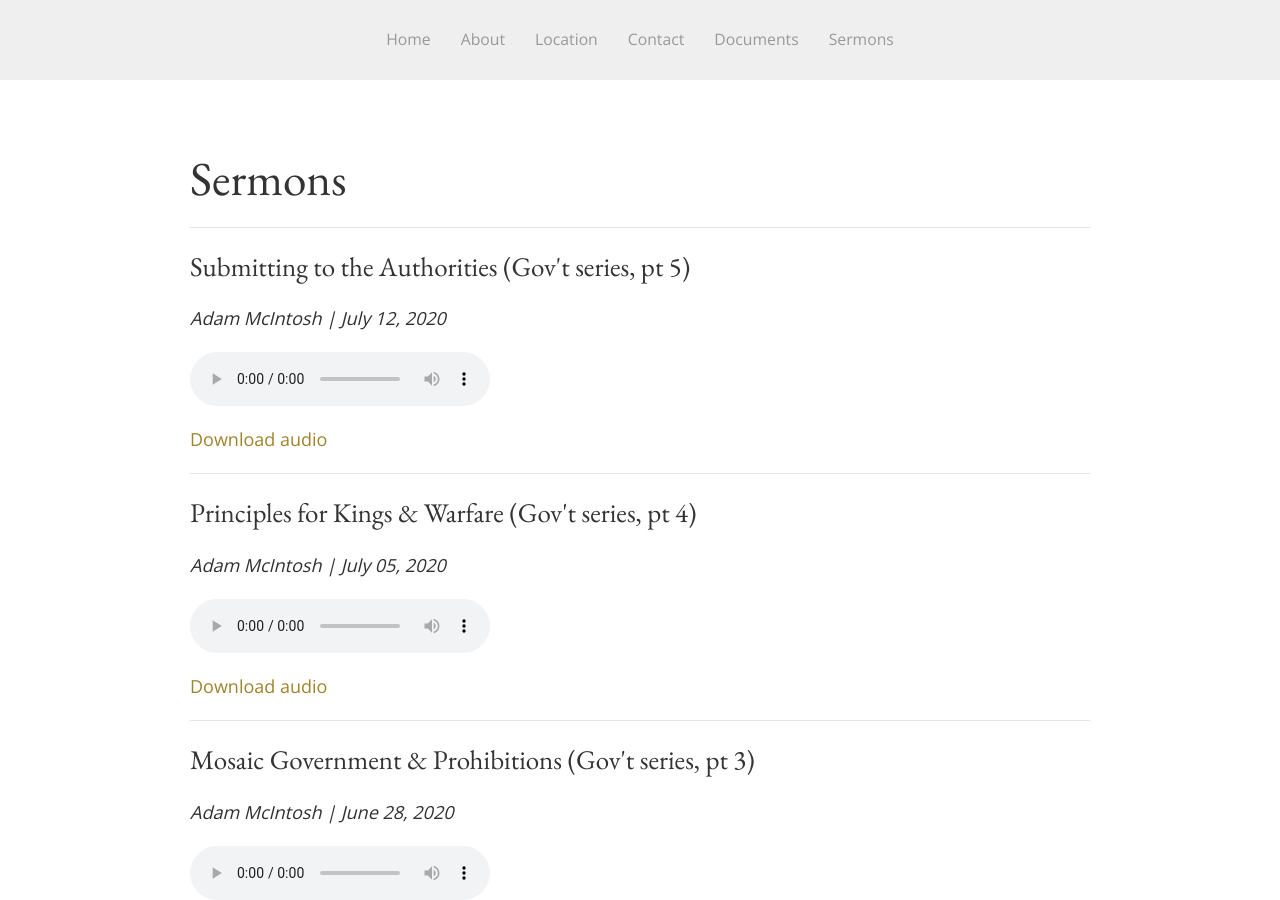
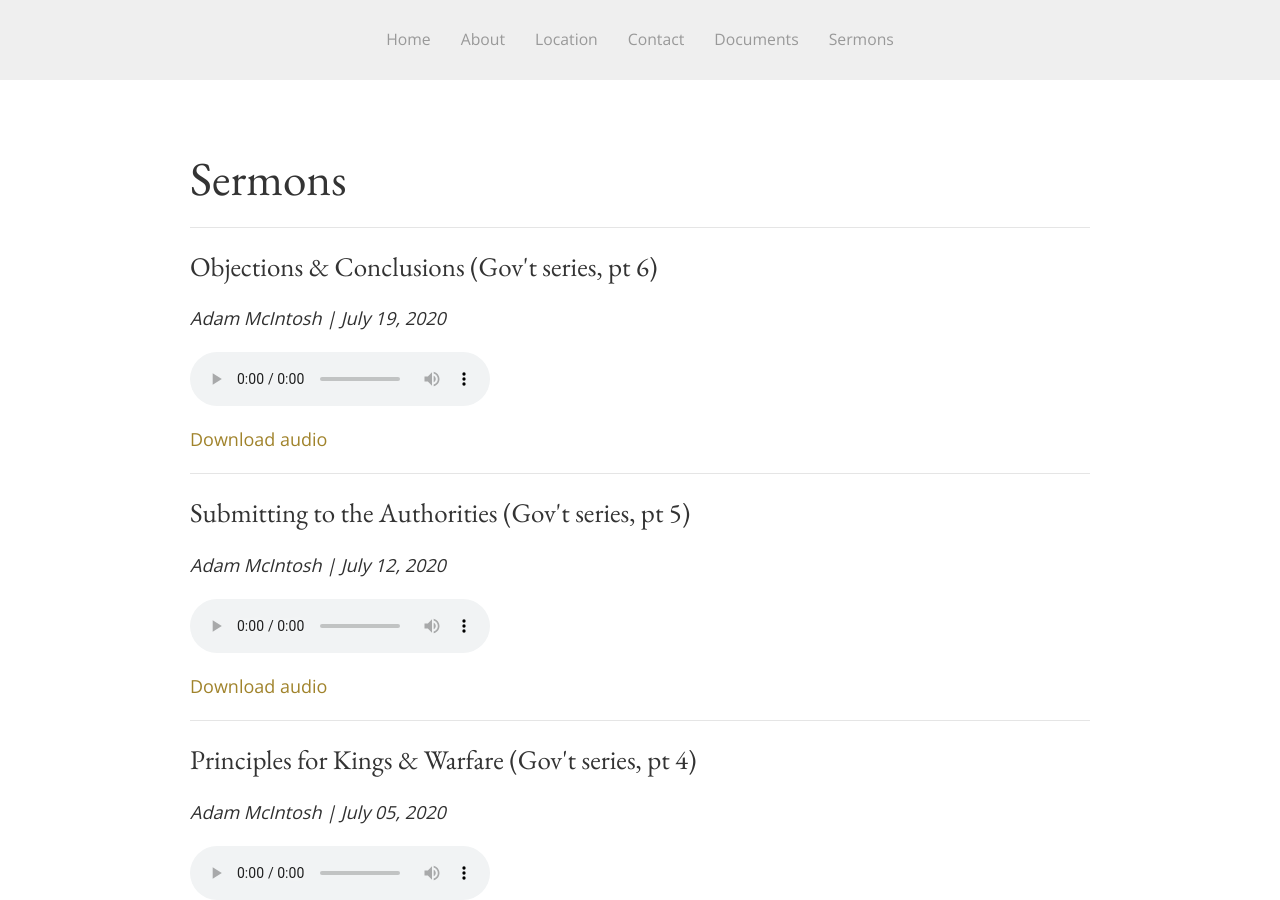
Before and after one commit to SaintDavidsChurch/website, a Jekyll site: the page built from sermons.html, in a window 1280 px wide and 900 px high. Built offline with Jekyll 4.4.1, drawn with Linux system fonts in a browser that asks for light colours.

Commit message:
Updated by InferCMS

```diff
--- a/_data/sermons.yml
+++ b/_data/sermons.yml
@@ -122,3 +122,7 @@
   date: '2020-07-12'
   preacher: Adam McIntosh
   audio_file: https://saintdavids.church/assets/sermons/2020/July/Adam-McIntosh_July12-2020_Romans13.1-10_CivilGovt5.mp3
+- title: Objections & Conclusions (Gov't series, pt 6)
+  date: '2020-07-19'
+  preacher: Adam McIntosh
+  audio_file: https://saintdavids.church/assets/sermons/2020/July/Adam-McIntosh_July19-2020_Proverbs31.1-9_CivilGovt6.mp3
```
